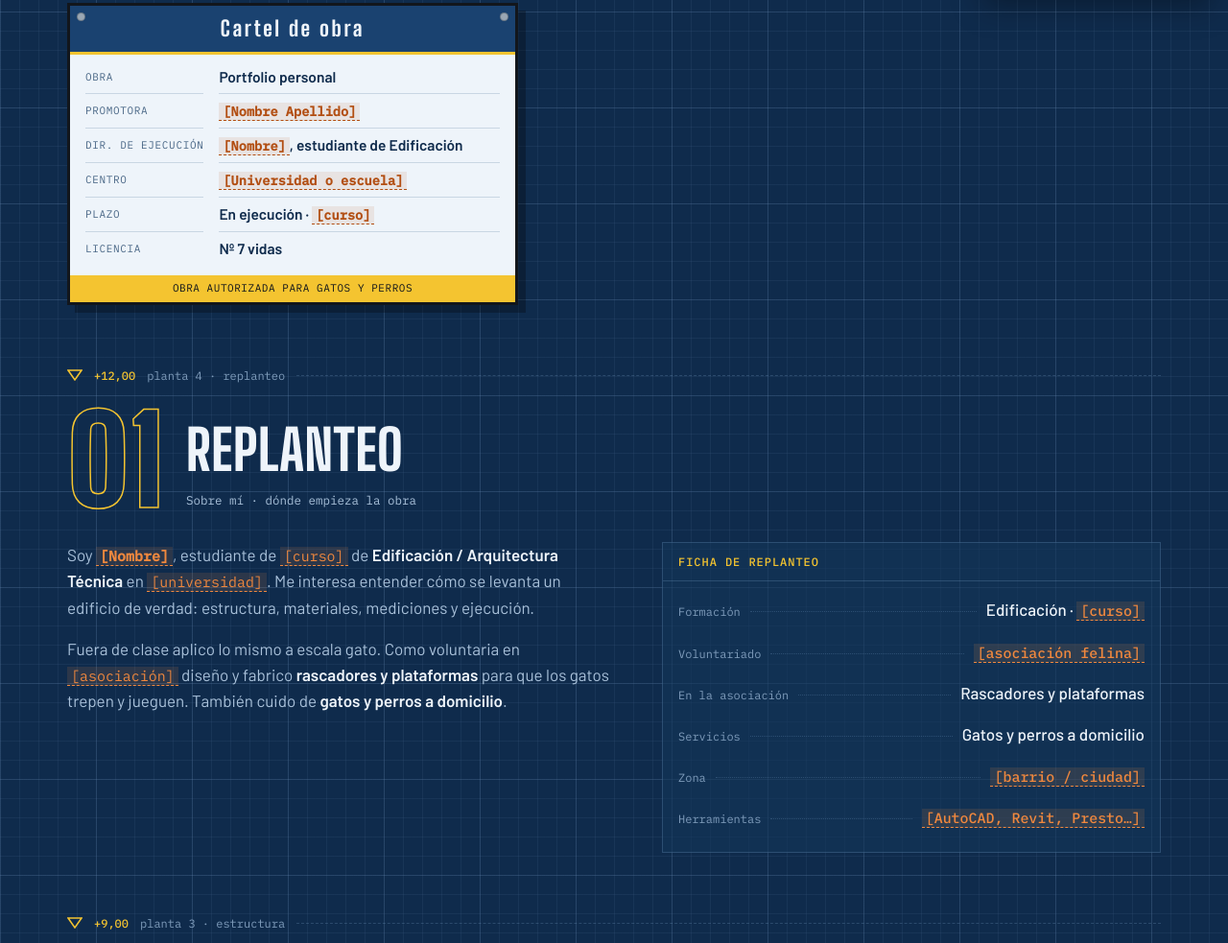
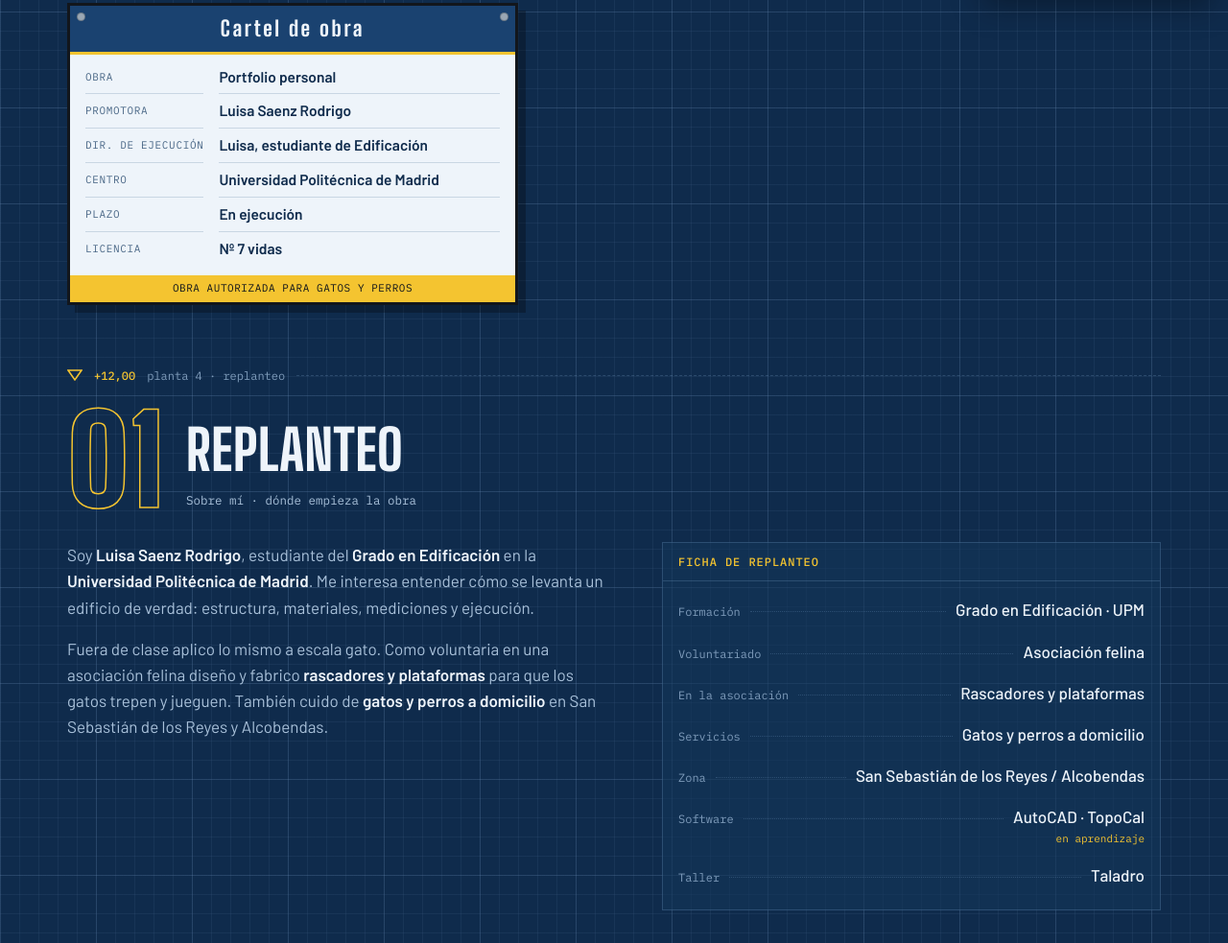
Before and after one commit to luuisaa00/portfolio, a plain HTML site: page index.html in a window 1280 px wide. Shown: the part 788-1771 px from the top of the page at 96% size. Drawn offline with Linux system fonts and the light colour scheme.

Commit message:
Datos reales de Luisa: nombre, UPM, zona, herramientas, servicios y contacto

```diff
--- a/css/styles.css
+++ b/css/styles.css
@@ -212,6 +212,7 @@ svg .fill-obra{fill:var(--obra)}
 .ficha dt{font-family:var(--mono);font-size:12px;color:var(--texto-3);white-space:nowrap}
 .ficha .row i{flex:1;border-bottom:1px dotted var(--linea-dim);transform:translateY(-4px);min-width:16px}
 .ficha dd{margin:0;text-align:right;font-weight:500}
+.ficha dd .aprende{display:block;font-family:var(--mono);font-weight:400;font-size:11px;color:var(--obra)}
 
 
 /* 02 láminas */
--- a/index.html
+++ b/index.html
@@ -48,10 +48,10 @@
         <header>Cartel de obra</header>
         <dl>
           <dt>Obra</dt><dd>Portfolio personal</dd>
-          <dt>Promotora</dt><dd><span class="ph">[Nombre Apellido]</span></dd>
-          <dt>Dir. de ejecución</dt><dd><span class="ph">[Nombre]</span>, estudiante de Edificación</dd>
-          <dt>Centro</dt><dd><span class="ph">[Universidad o escuela]</span></dd>
-          <dt>Plazo</dt><dd>En ejecución · <span class="ph">[curso]</span></dd>
+          <dt>Promotora</dt><dd>Luisa Saenz Rodrigo</dd>
+          <dt>Dir. de ejecución</dt><dd>Luisa, estudiante de Edificación</dd>
+          <dt>Centro</dt><dd>Universidad Politécnica de Madrid</dd>
+          <dt>Plazo</dt><dd>En ejecución</dd>
           <dt>Licencia</dt><dd>Nº 7 vidas</dd>
         </dl>
         <footer>Obra autorizada para gatos y perros</footer>
@@ -146,18 +146,19 @@
     </div>
     <div class="two">
       <div class="prose">
-        <p>Soy <strong><span class="ph">[Nombre]</span></strong>, estudiante de <span class="ph">[curso]</span> de <strong>Edificación / Arquitectura Técnica</strong> en <span class="ph">[universidad]</span>. Me interesa entender cómo se levanta un edificio de verdad: estructura, materiales, mediciones y ejecución.</p>
-        <p>Fuera de clase aplico lo mismo a escala gato. Como voluntaria en <span class="ph">[asociación]</span> diseño y fabrico <strong>rascadores y plataformas</strong> para que los gatos trepen y jueguen. También cuido de <strong>gatos y perros a domicilio</strong>.</p>
+        <p>Soy <strong>Luisa Saenz Rodrigo</strong>, estudiante del <strong>Grado en Edificación</strong> en la <strong>Universidad Politécnica de Madrid</strong>. Me interesa entender cómo se levanta un edificio de verdad: estructura, materiales, mediciones y ejecución.</p>
+        <p>Fuera de clase aplico lo mismo a escala gato. Como voluntaria en una asociación felina diseño y fabrico <strong>rascadores y plataformas</strong> para que los gatos trepen y jueguen. También cuido de <strong>gatos y perros a domicilio</strong> en San Sebastián de los Reyes y Alcobendas.</p>
       </div>
       <div class="ficha">
         <h3>Ficha de replanteo</h3>
         <dl>
-          <div class="row"><dt>Formación</dt><i></i><dd>Edificación · <span class="ph">[curso]</span></dd></div>
-          <div class="row"><dt>Voluntariado</dt><i></i><dd><span class="ph">[asociación felina]</span></dd></div>
+          <div class="row"><dt>Formación</dt><i></i><dd>Grado en Edificación · UPM</dd></div>
+          <div class="row"><dt>Voluntariado</dt><i></i><dd>Asociación felina</dd></div>
           <div class="row"><dt>En la asociación</dt><i></i><dd>Rascadores y plataformas</dd></div>
           <div class="row"><dt>Servicios</dt><i></i><dd>Gatos y perros a domicilio</dd></div>
-          <div class="row"><dt>Zona</dt><i></i><dd><span class="ph">[barrio / ciudad]</span></dd></div>
-          <div class="row"><dt>Herramientas</dt><i></i><dd><span class="ph">[AutoCAD, Revit, Presto…]</span></dd></div>
+          <div class="row"><dt>Zona</dt><i></i><dd>San Sebastián de los Reyes / Alcobendas</dd></div>
+          <div class="row"><dt>Software</dt><i></i><dd>AutoCAD · TopoCal <small class="aprende">en aprendizaje</small></dd></div>
+          <div class="row"><dt>Taller</dt><i></i><dd>Taladro</dd></div>
         </dl>
       </div>
     </div>
@@ -228,7 +229,7 @@
             <div class="row"><dt>Tablero</dt><i></i><dd>DM 18 mm</dd></div>
             <div class="row"><dt>Revestimiento</dt><i></i><dd>Sisal natural</dd></div>
             <div class="row"><dt>Carga de uso</dt><i></i><dd>3 gatos</dd></div>
-            <div class="row"><dt>Ubicación</dt><i></i><dd><span class="ph">[sala de la asociación]</span></dd></div>
+            <div class="row"><dt>Ubicación</dt><i></i><dd>Asociación felina</dd></div>
           </dl>
           <div class="real" data-fotos="img/rascadores/a-1.jpg, img/rascadores/a-2.jpg, img/rascadores/a-3.jpg" hidden>
             <h4>Proyecto real</h4>
@@ -269,7 +270,7 @@
             <div class="row"><dt>Madera</dt><i></i><dd>Pino macizo</dd></div>
             <div class="row"><dt>Anclaje</dt><i></i><dd>Escuadras ocultas</dd></div>
             <div class="row"><dt>Recorrido</dt><i></i><dd>4 m</dd></div>
-            <div class="row"><dt>Ubicación</dt><i></i><dd><span class="ph">[sala de la asociación]</span></dd></div>
+            <div class="row"><dt>Ubicación</dt><i></i><dd>Asociación felina</dd></div>
           </dl>
           <div class="real" data-fotos="img/rascadores/b-1.jpg, img/rascadores/b-2.jpg, img/rascadores/b-3.jpg" hidden>
             <h4>Proyecto real</h4>
@@ -310,7 +311,7 @@
             <div class="row"><dt>Estructura</dt><i></i><dd><span class="ph">[material]</span></dd></div>
             <div class="row"><dt>Acceso</dt><i></i><dd>Hueco circular</dd></div>
             <div class="row"><dt>Interior</dt><i></i><dd><span class="ph">[acabado]</span></dd></div>
-            <div class="row"><dt>Ubicación</dt><i></i><dd><span class="ph">[sala de la asociación]</span></dd></div>
+            <div class="row"><dt>Ubicación</dt><i></i><dd>Asociación felina</dd></div>
           </dl>
           <div class="real" data-fotos="img/rascadores/c-1.jpg, img/rascadores/c-2.jpg, img/rascadores/c-3.jpg" hidden>
             <h4>Proyecto real</h4>
@@ -355,7 +356,7 @@
             <div class="row"><dt>Madera</dt><i></i><dd><span class="ph">[material]</span></dd></div>
             <div class="row"><dt>Cuencos</dt><i></i><dd><span class="ph">[nº de cuencos]</span></dd></div>
             <div class="row"><dt>Acabado</dt><i></i><dd><span class="ph">[acabado]</span></dd></div>
-            <div class="row"><dt>Ubicación</dt><i></i><dd><span class="ph">[sala de la asociación]</span></dd></div>
+            <div class="row"><dt>Ubicación</dt><i></i><dd>Asociación felina</dd></div>
           </dl>
           <div class="real" data-fotos="img/rascadores/d-1.jpg, img/rascadores/d-2.jpg, img/rascadores/d-3.jpg" hidden>
             <h4>Proyecto real</h4>
@@ -385,17 +386,17 @@
           <tr>
             <td class="cod">04.01</td><td class="ud">ud</td>
             <td class="res">Visita a domicilio para gatos<small>Comida, agua, arenero y compañía.</small></td>
-            <td class="precio"><span class="ph">[a consultar]</span></td>
+            <td class="precio">A consultar</td>
           </tr>
           <tr>
             <td class="cod">04.02</td><td class="ud">h</td>
             <td class="res">Paseo de perros<small>Recogida en casa y paseo por la zona.</small></td>
-            <td class="precio"><span class="ph">[a consultar]</span></td>
+            <td class="precio">A consultar</td>
           </tr>
           <tr>
             <td class="cod">04.03</td><td class="ud">día</td>
             <td class="res">Cuidado durante vacaciones<small>Visitas diarias mientras estás fuera.</small></td>
-            <td class="precio"><span class="ph">[a consultar]</span></td>
+            <td class="precio">A consultar</td>
           </tr>
         </tbody>
         <tfoot>
@@ -404,7 +405,7 @@
       </table>
     </div>
     <div class="presu-notes">
-      <span>Zona de trabajo: <span class="ph">[barrio / ciudad]</span></span>
+      <span>Zona de trabajo: San Sebastián de los Reyes / Alcobendas</span>
     </div>
   </section>
 
@@ -418,12 +419,12 @@
     </div>
     <div class="cajetin">
       <div class="big">
-        <div><span class="k">Proyectista</span><span class="v"><span class="ph">[Nombre Apellido]</span></span></div>
-        <div><span class="k">Firma</span><span class="firma">[Nombre]</span></div>
+        <div><span class="k">Proyectista</span><span class="v">Luisa Saenz Rodrigo</span></div>
+        <div><span class="k">Firma</span><span class="firma">Luisa</span></div>
       </div>
       <div>
         <span class="k">Correo</span>
-        <div class="mail"><code id="mail">correo@ejemplo.com</code><button class="btn small" id="copy" type="button">Copiar</button><span class="copied" id="copied" aria-live="polite"></span></div>
+        <div class="mail"><code id="mail">luisa.srodrigo@gmail.com</code><button class="btn small" id="copy" type="button">Copiar</button><span class="copied" id="copied" aria-live="polite"></span></div>
       </div>
       <div><span class="k">Escala</span><span class="v">1 gato : 1 m²</span></div>
       <div><span class="k">Revisión</span><span class="v">R0 · en obra</span></div>
```
